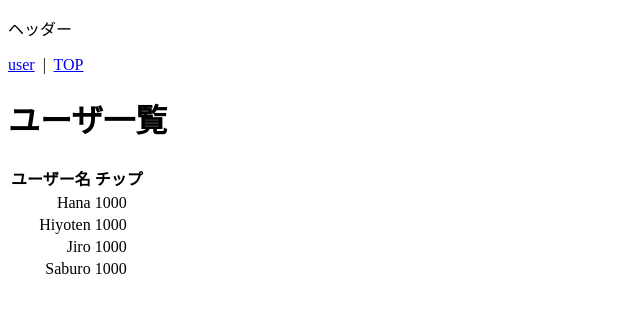
After one commit to sarutorareo/poker, a Rails app: page /users in a window 1280 px wide. The commit adds this page. Shown: the top 313 px of the page, without its empty margins (0-640 px from the left). Run offline with Rails 7, Linux system fonts and the light colour scheme; style sheets or scripts are compiled from the project's sources; some libraries are stand-ins or nearby versions.

Commit message:
ユーザのindexを追加

```diff
--- /dev/null
+++ b/app/assets/javascripts/users.coffee
@@ -0,0 +1,3 @@
+# Place all the behaviors and hooks related to the matching controller here.
+# All this logic will automatically be available in application.js.
+# You can use CoffeeScript in this file: http://coffeescript.org/
--- /dev/null
+++ b/app/assets/stylesheets/users.scss
@@ -0,0 +1,3 @@
+// Place all the styles related to the users controller here.
+// They will automatically be included in application.css.
+// You can use Sass (SCSS) here: http://sass-lang.com/
--- /dev/null
+++ b/app/controllers/users_controller.rb
@@ -0,0 +1,5 @@
+class UsersController < ApplicationController
+  def index
+    @users = User.order("name")
+  end
+end
--- /dev/null
+++ b/app/helpers/users_helper.rb
@@ -0,0 +1,2 @@
+module UsersHelper
+end
--- a/app/views/shared/_header.html.erb
+++ b/app/views/shared/_header.html.erb
@@ -1,3 +1,7 @@
 <p>
 ヘッダー
+<div class="menubar" id="admin_menubar">
+<%= link_to "user", :users %>
+&nbsp;|&nbsp; <%= link_to "TOP", :root %>
+</div>
 </p>
--- /dev/null
+++ b/app/views/users/index.html.erb
@@ -0,0 +1,19 @@
+<% @page_title = "ユーザ一覧" %>
+<h1><%= @page_title %></h1>
+
+<% if @users.present? %>
+  <table class="list">
+    <tr>
+      <th>ユーザー名</th>
+      <th>チップ</th>
+    </tr>
+    <% @users.each do |user| %>
+    <tr>
+      <td style="text-align: right"><%= user.name %></td>
+      <td><%= user.chip %></td>
+    </tr>
+    <% end %>
+  </table>
+<% else %>
+  <p>会員情報がありません</p>
+<% end %>
--- a/config/routes.rb
+++ b/config/routes.rb
@@ -1,6 +1,8 @@
 Rails.application.routes.draw do
-  root 'top#index'
+  root "top#index"
   get 'top/index'
+
+  resources "users"
 
   # The priority is based upon order of creation: first created -> highest priority.
   # See how all your routes lay out with "rake routes".
--- a/db/seeds/development/users.rb
+++ b/db/seeds/development/users.rb
@@ -2,8 +2,8 @@ names = %w(Jiro Saburo Hana Hiyoten)
 
 0.upto(3) do |idx|
   User.create(
-    name: names{idx},
-    chip: 1000
+    name: names[idx],
+    chip: 1000,
     administrator: (idx == 0)
   )
 end
```
Also changed, not shown: test/controllers/users_controller_test.rb (added, +7 -0 lines).
